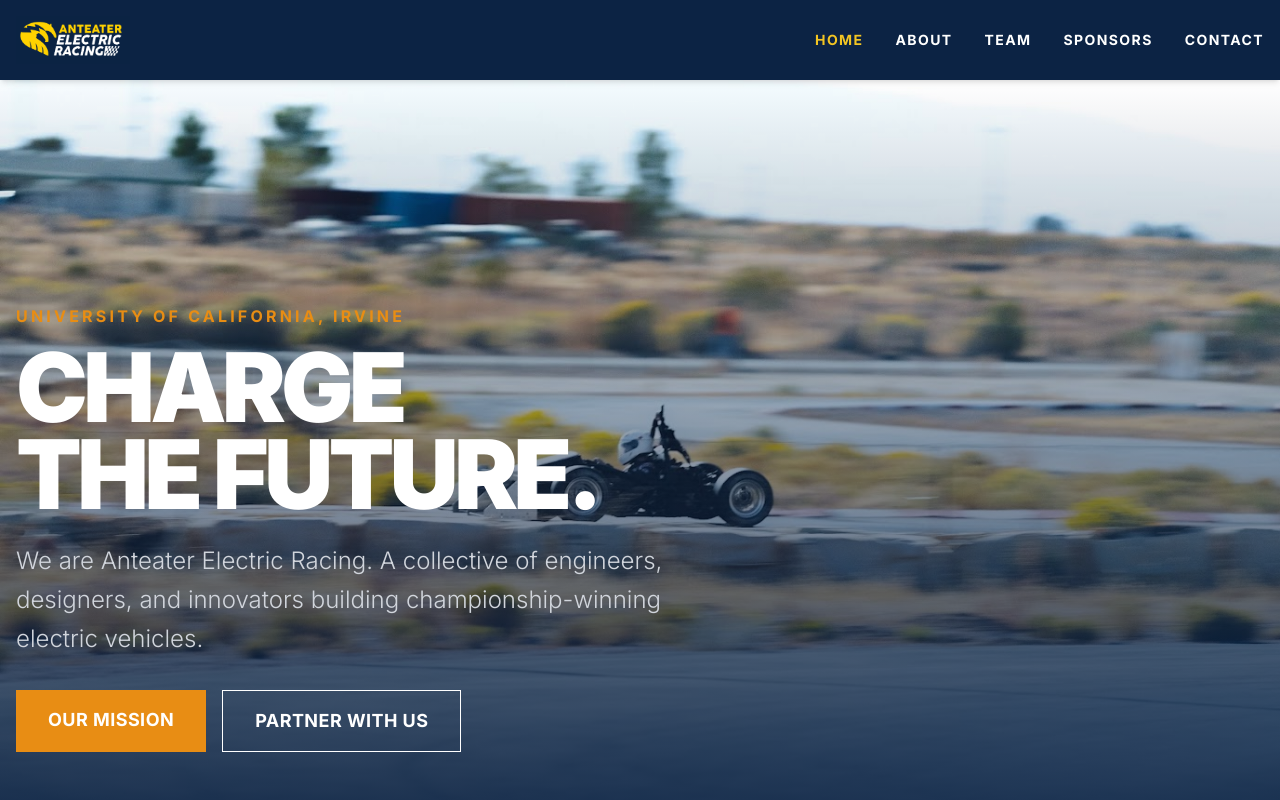
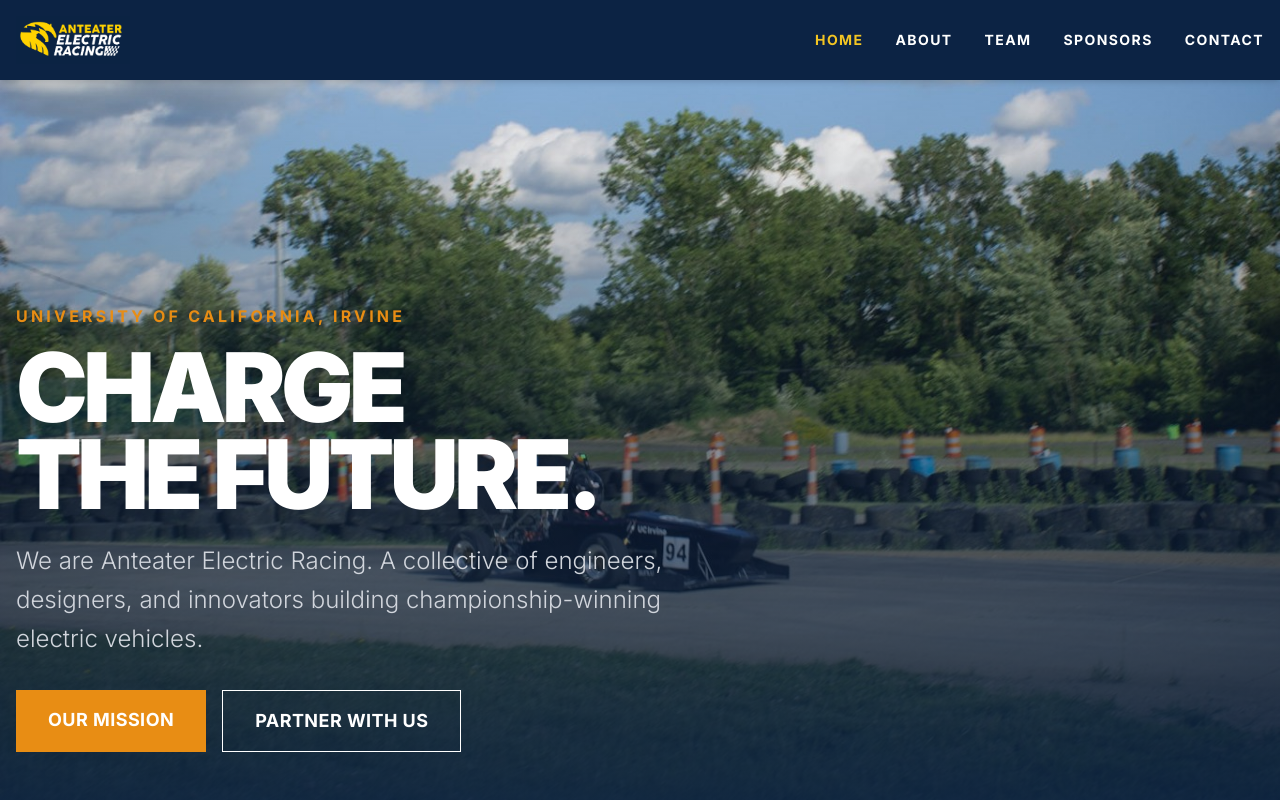
Before and after one commit to Anteater-Electric-Racing/aer-website, a Next.js app: page / in a window 1280 px wide. Shown: the top 800 px of the page. Built offline with nearby package versions, Linux system fonts and the light colour scheme.

Commit message:
Update page.tsx

```diff
--- a/app/page.tsx
+++ b/app/page.tsx
@@ -11,7 +11,7 @@
       <section className="relative h-[calc(100vh-5rem)] min-h-[600px] flex items-end pb-12 overflow-hidden">
         <div className="absolute inset-0 z-0">
           <Image
-            src="/images/socalshootout_lonecar.jpg"
+            src="/images/RacingAction.jpg"
             alt="UCI Electric Racing Car"
             fill
             className="object-cover object-center"
```
